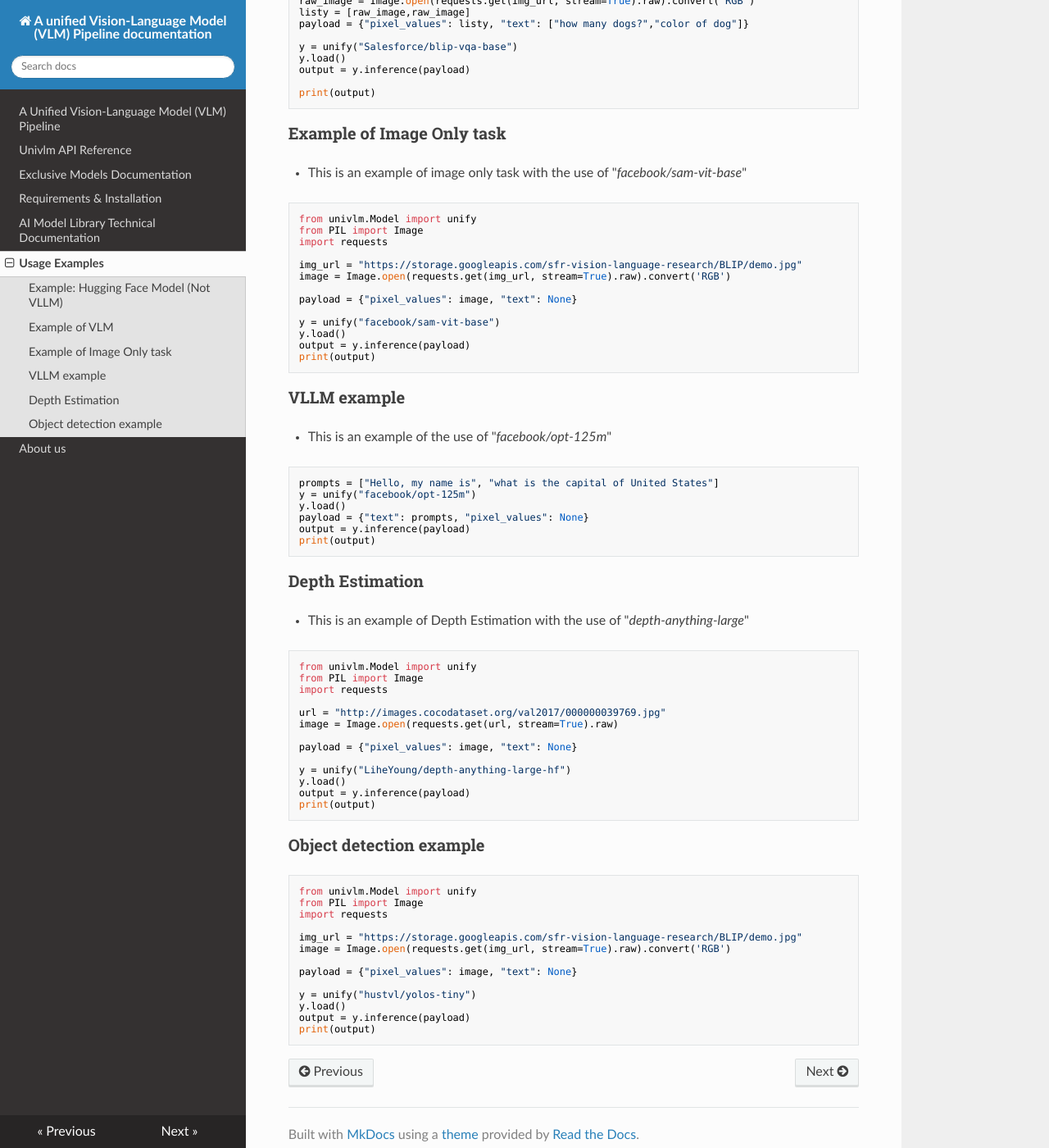
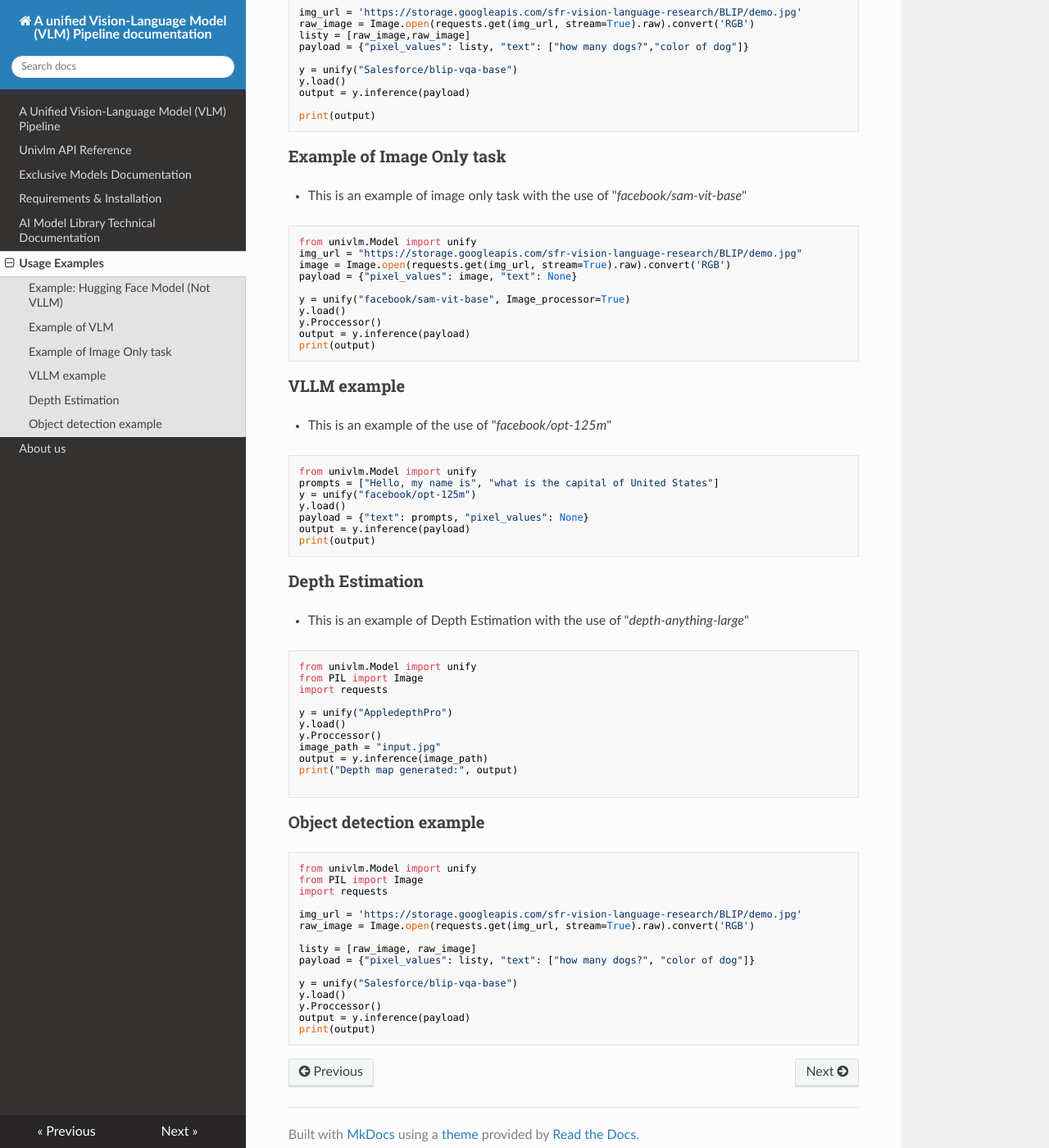
Before and after one commit to IlyaDavydov/webdocuforunivlm, an MkDocs documentation site: the page built from docs/quickstart.md, in a window 1280 px wide and 1400 px high, scrolled down 610 px. Shown: the whole window at 82% size. Built offline with MkDocs 1.6.1, drawn with Linux system fonts in a browser that asks for light colours; nearby versions of some CDN libraries; some of the changed text lies outside the part shown.

Commit message:
Update quickstart.md

````diff
--- a/docs/quickstart.md
+++ b/docs/quickstart.md
@@ -5,9 +5,11 @@
 ```python
 from univlm.Model import unify
 
-y = unify("nlptown/bert-base-multilingual-uncased-sentiment",Config_Name = 'BertForNextSentencePrediction') # also try not providing Config_Name in cli
+y = unify("nlptown/bert-base-multilingual-uncased-sentiment", Config_Name="BertForNextSentencePrediction")
+
 y.load()
-payload = { "text": "Hello, how are you?", "pixel_values": None }
+payload = {"text": "Hello, how are you?", "pixel_values": None}
+y.Proccessor()
 output = y.inference(payload)
 print(output)
 ```
@@ -33,22 +35,20 @@ print(output)
 - This is an example of image only task with the use of "*facebook/sam-vit-base*"
 ```python
 from univlm.Model import unify
-from PIL import Image
-import requests
-
 img_url = "https://storage.googleapis.com/sfr-vision-language-research/BLIP/demo.jpg"
 image = Image.open(requests.get(img_url, stream=True).raw).convert('RGB')
-
 payload = {"pixel_values": image, "text": None}
 
-y = unify("facebook/sam-vit-base")
+y = unify("facebook/sam-vit-base", Image_processor=True)
 y.load()
+y.Proccessor()
 output = y.inference(payload)
 print(output)
 ```
 ### **VLLM example**
 - This is an example of the use of "*facebook/opt-125m*"
 ```python
+from univlm.Model import unify
 prompts = ["Hello, my name is", "what is the capital of United States"]
 y = unify("facebook/opt-125m")
 y.load()
@@ -63,15 +63,13 @@ from univlm.Model import unify
 from PIL import Image
 import requests
 
-url = "http://images.cocodataset.org/val2017/000000039769.jpg"
-image = Image.open(requests.get(url, stream=True).raw)
+y = unify("AppledepthPro")
+y.load()
+y.Proccessor()
+image_path = "input.jpg"
+output = y.inference(image_path)
+print("Depth map generated:", output)
 
-payload = {"pixel_values": image, "text": None}
-
-y = unify("LiheYoung/depth-anything-large-hf")
-y.load()
-output = y.inference(payload)
-print(output)
 ```
 ### **Object detection example**
 ```python
@@ -79,13 +77,15 @@ from univlm.Model import unify
 from PIL import Image
 import requests
 
-img_url = "https://storage.googleapis.com/sfr-vision-language-research/BLIP/demo.jpg"
-image = Image.open(requests.get(img_url, stream=True).raw).convert('RGB')
+img_url = 'https://storage.googleapis.com/sfr-vision-language-research/BLIP/demo.jpg'
+raw_image = Image.open(requests.get(img_url, stream=True).raw).convert('RGB')
 
-payload = {"pixel_values": image, "text": None}
+listy = [raw_image, raw_image]
+payload = {"pixel_values": listy, "text": ["how many dogs?", "color of dog"]}
 
-y = unify("hustvl/yolos-tiny")
+y = unify("Salesforce/blip-vqa-base")
 y.load()
+y.Proccessor()
 output = y.inference(payload)
 print(output)
 ```
````
